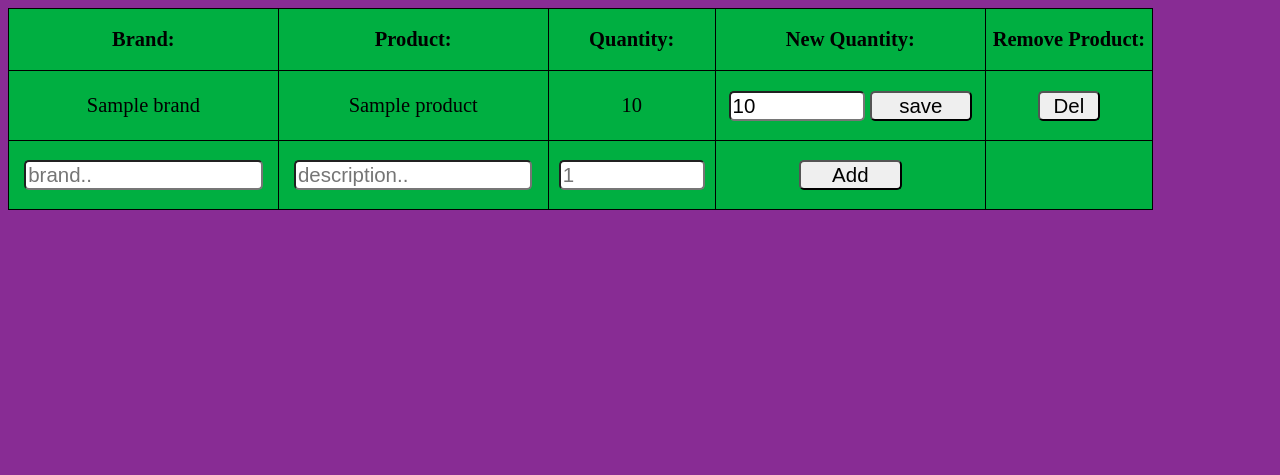
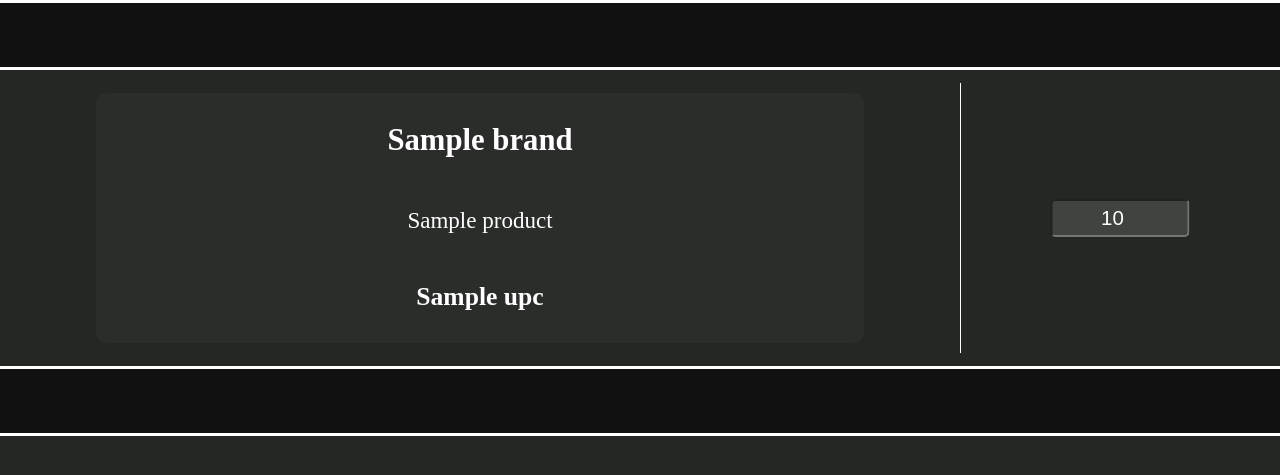
Before and after one commit to RobertWRadford/Pet_Supplies_Plus_Backstock, a Django app: template templates/stock.html in a window 1280 px wide. Shown: the top 475 px of the page. Run offline with Django 3.2, Linux system fonts and the light colour scheme; the template is opened without the code that fills it: most values are stand-ins (such as "Sample title", 1, 10 or a date in 2020).

Commit message:
restyled

```diff
--- a/pet_supplies_plus_inventory/models.py
+++ b/pet_supplies_plus_inventory/models.py
@@ -5,6 +5,7 @@ class stockItem(models.Model):
 	brand = models.CharField(max_length=25, help_text='Enter the brand name of the item.')
 	product = models.CharField(max_length=75, help_text='Enter the item description.', unique=True)
 	quantity = models.IntegerField()
+	upc = models.CharField(max_length=12, null=True, unique=True)
 
 	def __str__(self):
 		return f'{self.brand}: {self.product}'
--- a/pet_supplies_plus_inventory/views.py
+++ b/pet_supplies_plus_inventory/views.py
@@ -22,13 +22,13 @@ def home_view(request, *args, **kwargs):
 				new_item = stockItem.objects.create(brand=request.POST['brand'], product=request.POST['product'], quantity=request.POST['quantity'])
 				new_item.save()
 			return redirect('home')
-		return render(request, 'stock.html', {'items': stockItem.objects.all()})
+		return render(request, 'stock.html', {'items': stockItem.objects.all().order_by('brand', 'product')})
 	else:
 	    if request.method == 'POST':
 	        form = AuthenticationForm(request, data=request.POST)
 	        if form.is_valid():
 	            login(request, form.get_user())
-	            return render(request, 'stock.html', {'items': stockItem.objects.all(),})
+	            return render(request, 'stock.html', {'items': stockItem.objects.all().order_by('brand', 'product'),})
 	        else:
 	        	return render(request, 'index.html', {'form': form, 'incorrect': True, 'username': request.POST['username']},)
 	    else:
--- a/pyproject.toml
+++ b/pyproject.toml
@@ -12,6 +12,7 @@ django-environ = "^0.4.5"
 whitenoise = "^5.2.0"
 psycopg2-binary = "^2.8.6"
 gunicorn = "^20.1.0"
+django-livereload-server = "^0.3.2"
 
 [tool.poetry.dev-dependencies]
 
--- a/requirements.txt
+++ b/requirements.txt
@@ -1,9 +1,14 @@
 asgiref==3.3.4; python_version >= "3.6"
+beautifulsoup4==4.9.3
 dj-database-url==0.5.0
 django-environ==0.4.5
+django-livereload-server==0.3.2
 django==3.2.3; python_version >= "3.6"
 gunicorn==20.1.0; python_version >= "3.5"
 psycopg2-binary==2.8.6; (python_version >= "2.7" and python_full_version < "3.0.0") or (python_full_version >= "3.4.0")
 pytz==2021.1; python_version >= "3.6"
+six==1.16.0; python_version >= "2.7" and python_full_version < "3.0.0" or python_full_version >= "3.3.0"
+soupsieve==2.2.1; python_version >= "3.6"
 sqlparse==0.4.1; python_version >= "3.6"
+tornado==6.1; python_version >= "3.5"
 whitenoise==5.2.0; python_version >= "3.5" and python_version < "4"
--- a/settings/settings.py
+++ b/settings/settings.py
@@ -44,6 +44,7 @@ INSTALLED_APPS = [
     'django.contrib.contenttypes',
     'django.contrib.sessions',
     'django.contrib.messages',
+    'livereload',
     'django.contrib.staticfiles',
     'pet_supplies_plus_inventory.apps.PetSuppliesPlusInventoryConfig',
 ]
@@ -57,6 +58,7 @@ MIDDLEWARE = [
     'django.contrib.messages.middleware.MessageMiddleware',
     'django.middleware.clickjacking.XFrameOptionsMiddleware',
     'whitenoise.middleware.WhiteNoiseMiddleware',
+    'livereload.middleware.LiveReloadScript',
 ]
 
 ROOT_URLCONF = 'settings.urls'
--- a/static/stock.css
+++ b/static/stock.css
@@ -1,49 +1,126 @@
 body{
-	background-color: #882c94;
+	background-color: #242724;
+	padding: 0;
+	margin: 0;
 }
 
-table {
-	border-collapse: collapse;
-	background-color: #00af41;
-	table-layout: fixed;
-	width: max(80vw, 400px);
+.filler {
+	border: solid white;
+	border-width: 3px 0 3px 0;
+	width: 100%;
+	height: 5vw;
+	background-color: #101110;
 }
 
-th, td{
-	padding: max(.5vw, 5px);
-	padding-top: max(1.5vw, 15px);
-	padding-bottom: max(1.5vw, 15px);
-	border: 1px solid black;
-	width: max(20vw, 100px);
-	font-size: max(1.6vw, 16px);
-	text-align: center;
-	align-content: center;
+.product {
+	padding-top: max(1vw,10px);
+	padding-bottom: max(1vw,10px);
+	color:  white;
+	width: 100%;
+	display: grid;
+	grid-template-columns: 75% 25%;
 }
 
-input {
-	width: 90%;
-	border-radius: 5px;
-	font-size: max(1.6vw, 16px);
+.create {
+	padding-top: max(1vw,10px);
+	padding-bottom: max(1vw,10px);
+	color:  white;
+	width: 100%;
+	display: grid;
+	grid-template-columns: 75% 25%;
 }
 
-.removeCell {
-	width: max(12vw, 65px);
+.details {
+	width: 100%;
+    border-right: solid white max(1px, .1vw);
+    display: grid;
+    justify-items: center;
+    padding: 10px 0 10px 0;
 }
 
-.quantCell {
-	width: max(12vw, 65px);
+.text {
+	width: 80%;
+	grid-column: 1 / 2;
+	text-align: center;
+	display: flex;
+	flex-direction: column;
+    justify-content: space-evenly;
+    align-items: center;
+    align-content: center;
+    padding: 5px 0 5px 0;
+	border-radius: 10px;
+	background-color: rgba(96, 99, 97, .1);
 }
 
-.newQuantity {
-	width:50%;
+.brand {
+	font-size: max(2.4vw, 24px);
+}
+
+.description {
+	width: 80%;
+	font-weight: 500;
+	font-size: max(1.8vw, 18px);
+}
+
+.upc {
+	font-size: max(2vw, 20px);
+}
+
+.forms {
+	grid-column: 2 / 3;
+	text-align: center;
+	display: flex;
+	flex-direction: column;
+    justify-content: space-evenly;
+    align-items: center;
+    align-content: center;
+}
+
+input[type=number] {
+	text-align: center;
+	font-size: max(1.6vw, 16px);
+	color: white;
+	background-color: #3f443f;
+	padding: 5px 0 5px 0;
+	border-radius: 5px;
+	width: 50%;
+	margin-left: 50%;
+	transform: translateX(-50%);
+}
+
+input[type=text] {
+	text-align: center;
+	font-size: max(1.6vw, 16px);
+	color: white;
+	background-color: #3f443f;
+	border-radius: 5px;
+	width: 75%;
+	margin-left: 75%;
+	transform: translateX(-50%);
+	padding: 5px 0 5px 0;
+}
+
+.delete {
+	width: 50%;
 }
 
 input[type=submit]{
-	width: max(40%,60px);
+	width: 100%;
+	color: #E3e3e1;
+	background-color: #21a131;
+	border-radius: 5px;
+	font-size: max(1.6vw, 16px);
+	font-weight: 700;
+	padding: 5px 0 5px 0;
 }
 
 input[type=submit]:hover {
 	cursor: pointer;
-	background-color: black;
-	color: white;
+	background-color: white;
+	color: black;
 }
+
+.text > input {
+	margin-top: 10px;
+	margin-bottom: 10px;
+}
--- a/templates/stock.html
+++ b/templates/stock.html
@@ -9,53 +9,51 @@
         <title>PSP Back Stock</title>
     </head>
     <body>
-       <table>
-            <tr>
-                <th>Brand:</th>
-                <th>Product:</th>
-                <th class='quantCell'>Quantity:</th>
-                <th>New Quantity:</th>
-                <th class='removeCell'>Remove Product:</th>
-            </tr>
+        <div class='filler'></div>
         {% for item in items %}
-                <tr>
-                    <td>{{item.brand}}</td>
-                    <td>{{item.product}}</td>
-                    <td class='quantCell'>{{item.quantity}}</td>
-                    <td><form method="post">
+            <div class='product'>
+                <div class='details'>
+                    <section class='text'>
+                        <h1 class='brand'>{{item.brand}}</h1>
+                        <h3 class='description'>{{item.product}}</h3>
+                        <h3 class='upc'>{{item.upc}}</h3>
+                    </section>
+                </div>
+                <section class='forms'>
+                    <form method="post">
                         {% csrf_token %}
                         <input type='hidden' name='edit' value='True'>
                         <input type='hidden' name='item' value='{{item.pk}}'>
                         <input class="newQuantity" type="number" name="quantity" min="0" step="1" value="{{item.quantity}}"/>
-                        <input type="submit" name="submit" value="save">
-                    </form></td>
-                    <td class='removeCell'><form method="post">
+                    </form>
+                    {% if request.user.is_superuser %}
+                        <form method="post" class='delete'>
                             {% csrf_token %}
                             <input type='hidden' name='remove' value='True'>
                             <input type='hidden' name='item' value='{{item.pk}}'>
                             <input type="submit" name="remove" value="Del"/>
-                    </form></td>
-                </tr>
+                        </form>
+                    {% endif %}
+                </section>
+            </div>
+            <div class='filler'></div>
         {% endfor %}
-            <form method='post'>
+        {% if request.user.is_superuser %}
+            <form method='post' class='create'>
                 {% csrf_token %}
                 <input type="hidden" name="new">
-                <tr>
-                    <td>
+                <div class='details'>
+                    <section class='text'>
                         <input type="text" name="brand" placeholder="brand..">
-                    </td>
-                     <td>
                         <input type="text" name="product" placeholder="description..">
-                    </td>
-                     <td class='quantCell'>
-                        <input type="number" name="quantity" placeholder="1" min="0" step="1">
-                    </td>
-                    <td>
-                        <input type="submit" name="create" value="Add">
-                    </td>
-                    <td class='removeCell'></td>
-                </tr>
+                         <input type="text" name="product" placeholder="UPC..">
+                    </section>
+                </div>
+                <section class='forms'>
+                    <input type="number" name="quantity" placeholder="1..." min="0" step="1">
+                </section>
             </form>
-       </table>
+            <div class='filler'></div>
+        {% endif %}
     </body>
 </html>
```
Also changed, not shown: static/home.css (+19 -7 lines), pet_supplies_plus_inventory/migrations/0003_stockitem_upc.py (added), 1 other file. Lines whose indentation alone changed are shown as unchanged.
